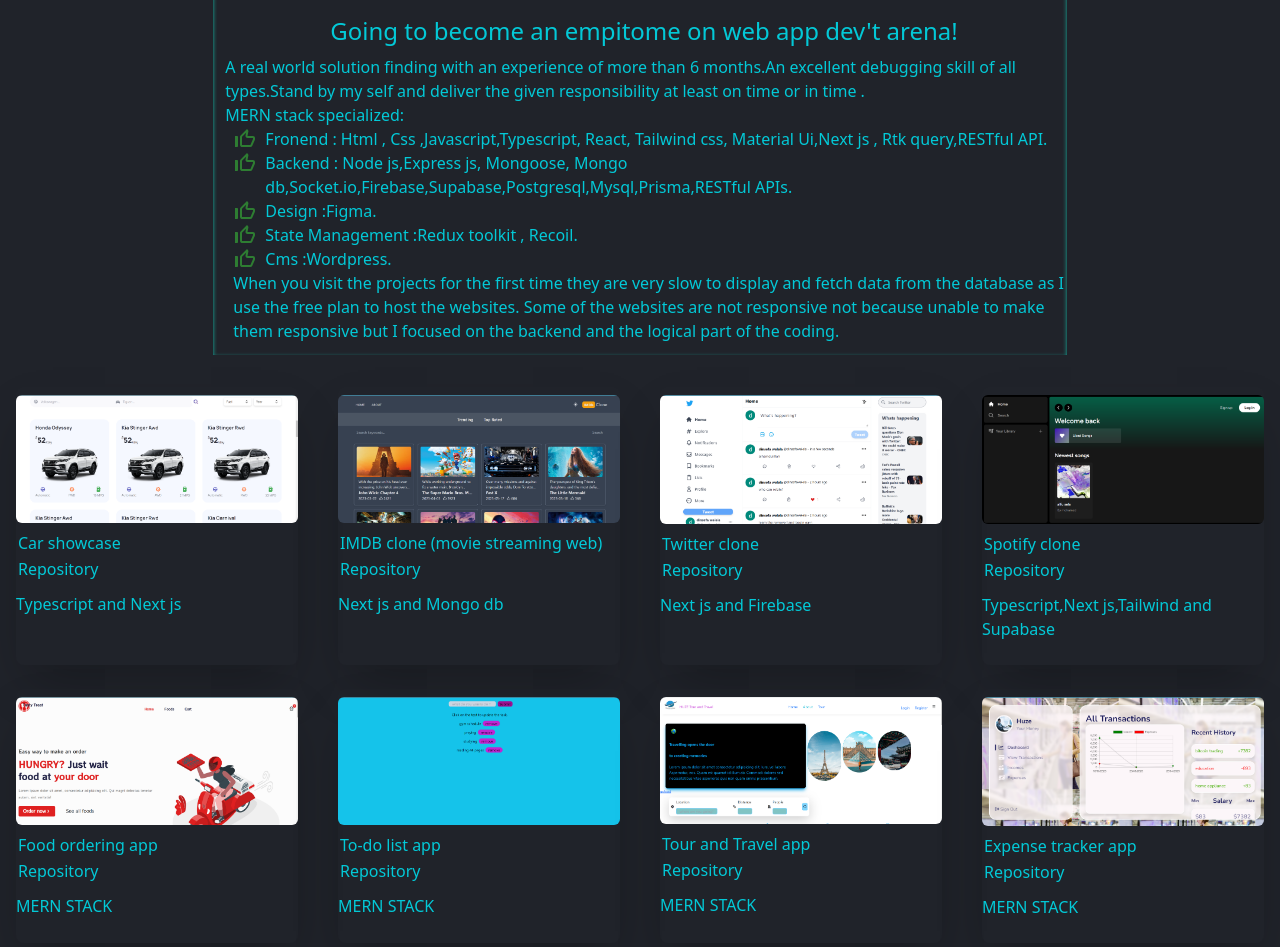
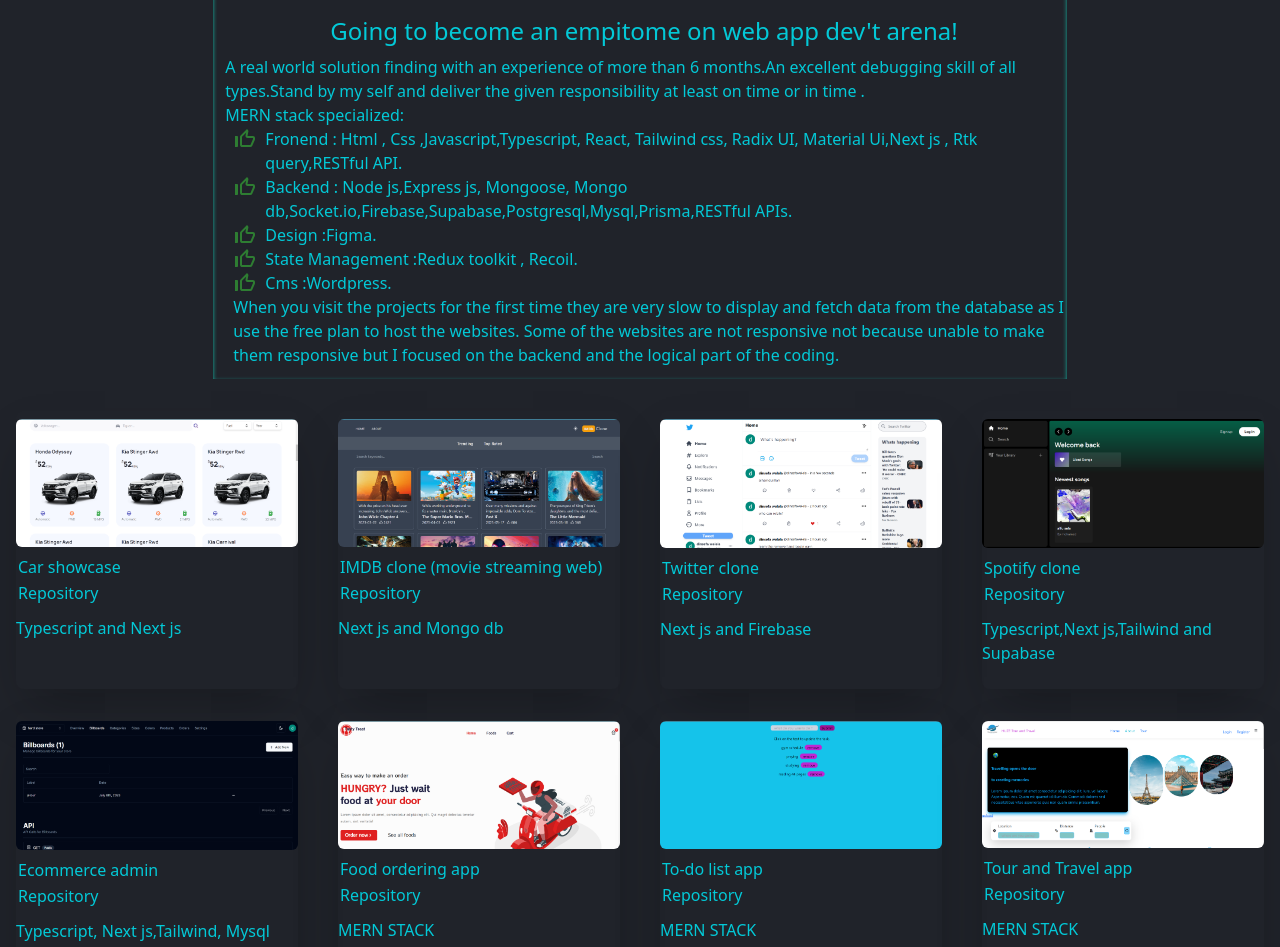
Before and after one commit to huuzey/huze-portfolio, a React (Create React App) app: page / in a window 1280 px wide. Shown: the part 780-1727 px from the top of the page. Built offline with nearby package versions, Linux system fonts and the light colour scheme.

Commit message:
ecommerce admin added

```diff
--- a/src/assets/datafiles.js
+++ b/src/assets/datafiles.js
@@ -9,6 +9,7 @@ import posts from "./posts.png";
 import car from "./carshow.png";
 import imdb from "./imdb.png";
 import spoty from "./spoty.png";
+import commerce from "./commerce.png";
 
 export const projects = [
   {
@@ -39,6 +40,13 @@ export const projects = [
     title: "Spotify clone",
     repo: "https://github.com/huuzey/spotify-cloned",
     desc: " Typescript,Next js,Tailwind and Supabase",
+  },
+  {
+    img: commerce,
+    url: "https://ecommerce-admin-sigma-blue.vercel.app/",
+    title: "Ecommerce admin ",
+    repo: "https://github.com/huuzey/ecommerce-admin",
+    desc: " Typescript, Next js,Tailwind, Mysql and prisma",
   },
 
   {
--- a/src/components/Container.jsx
+++ b/src/components/Container.jsx
@@ -53,7 +53,7 @@ const Container = () => {
           <p className="flex self-start ml-5 gap-2">
             <ThumbUpOffAltIcon color="success" />
             Fronend : Html , Css ,Javascript,Typescript, React, Tailwind css,
-            Material Ui,Next js , Rtk query,RESTful API.
+            Radix UI, Material Ui,Next js , Rtk query,RESTful API.
           </p>
           <p className="flex self-start ml-5 gap-2">
             <ThumbUpOffAltIcon color="success" />
```
Also changed, not shown: src/assets/commerce.png (added).
